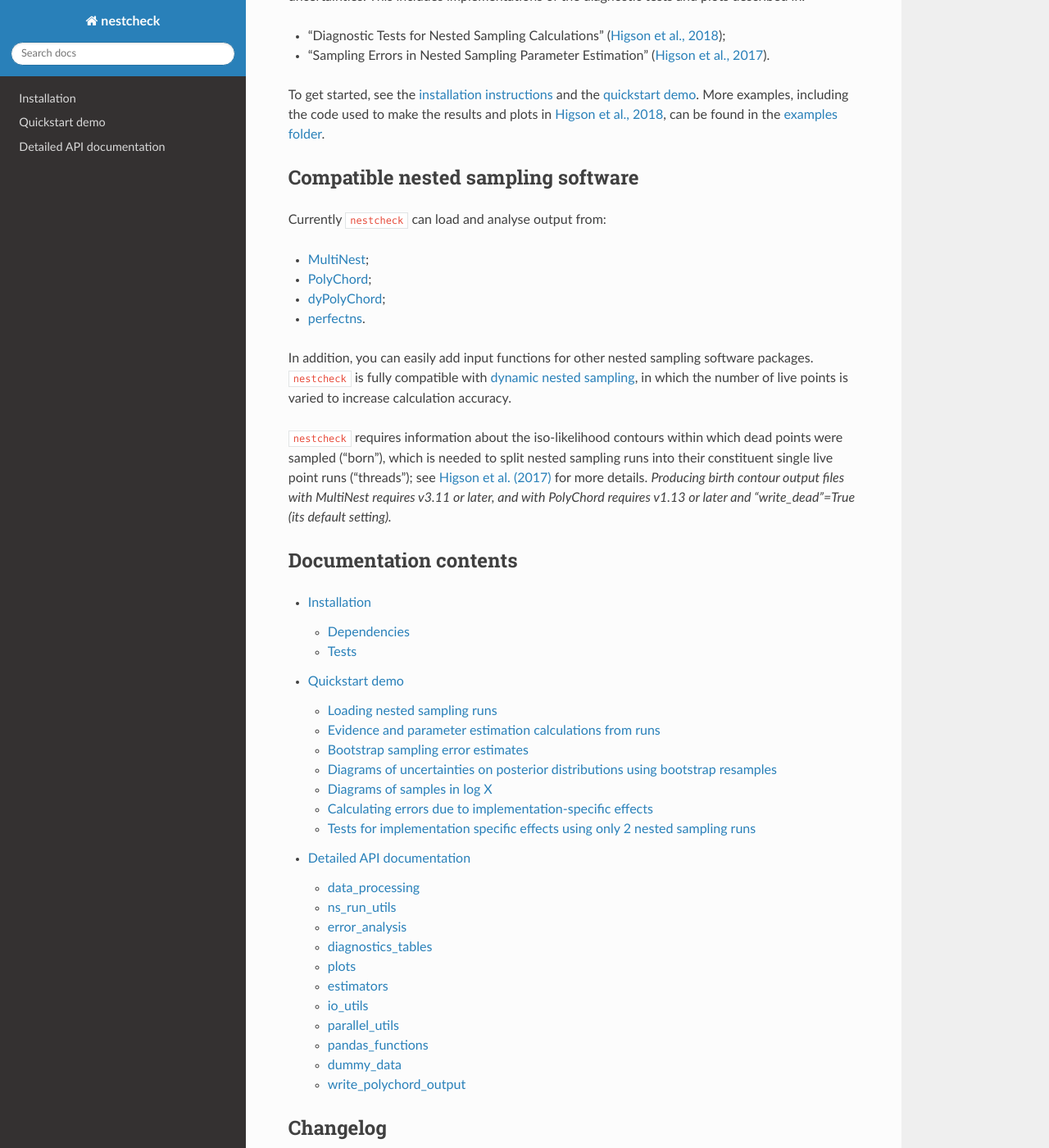
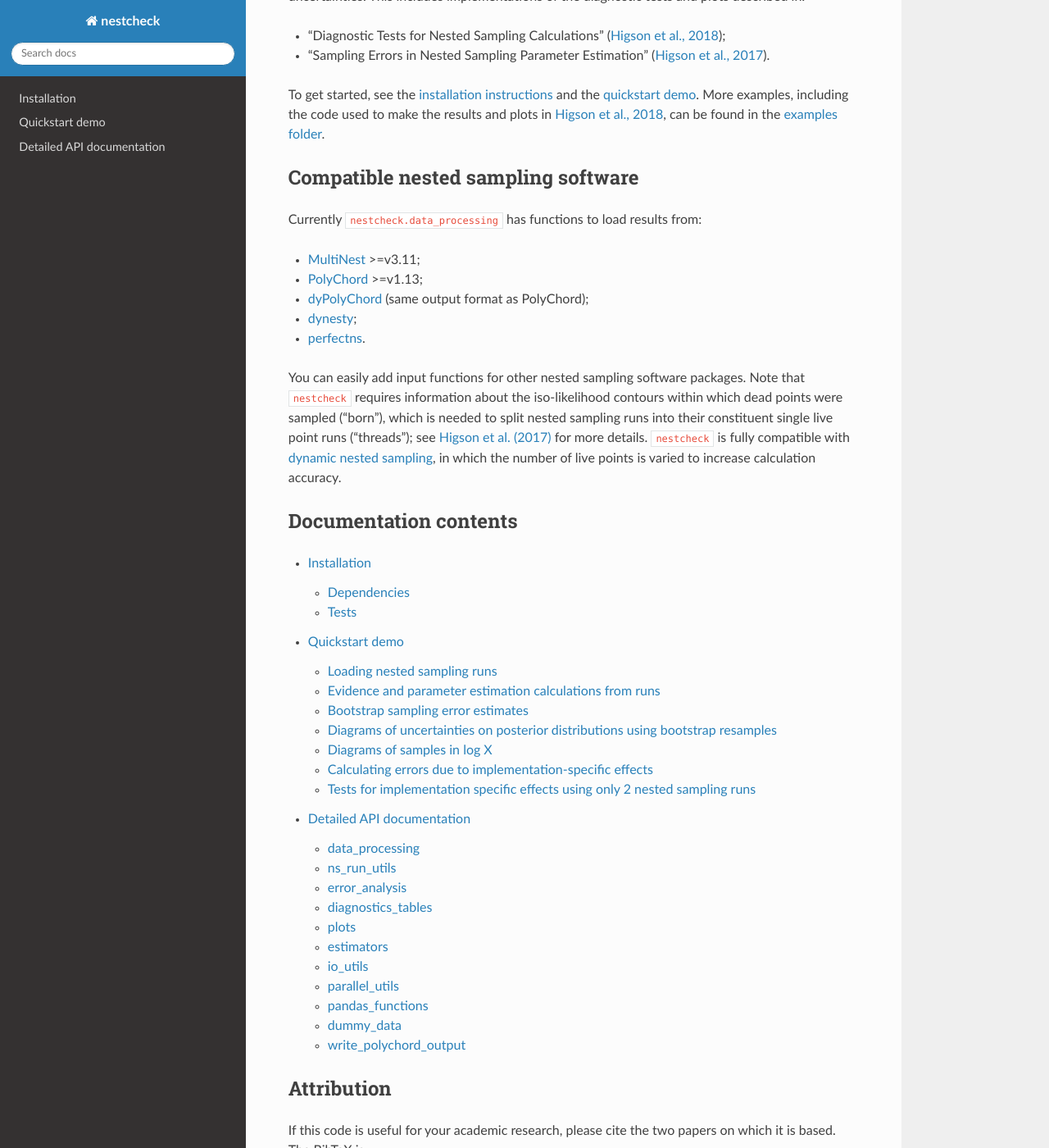
Before and after one commit to ejhigson/nestcheck, a Sphinx documentation site: the page built from docs/index.rst, in a window 1280 px wide and 1400 px high, scrolled down 245 px. Shown: the whole window at 82% size. Built offline with Sphinx 7.4.7 and the Read the Docs theme 2.0.0, drawn with Linux system fonts in a browser that asks for light colours; some of the changed text lies outside the part shown.

Commit message:
updating docs

```diff
--- a/docs/index.rst
+++ b/docs/index.rst
@@ -23,17 +23,16 @@ To get started, see the `installation instructions <http://nestcheck.readthedocs
 Compatible nested sampling software
 -----------------------------------
 
-Currently ``nestcheck`` can load and analyse output from:
+Currently ``nestcheck.data_processing`` has functions to load results from:
 
-- `MultiNest <https://ccpforge.cse.rl.ac.uk/gf/project/multinest/>`_;
-- `PolyChord <https://ccpforge.cse.rl.ac.uk/gf/project/polychord/>`_;
-- `dyPolyChord <https://github.com/ejhigson/dyPolyChord>`_;
+- `MultiNest <https://ccpforge.cse.rl.ac.uk/gf/project/multinest/>`_ >=v3.11;
+- `PolyChord <https://ccpforge.cse.rl.ac.uk/gf/project/polychord/>`_ >=v1.13;
+- `dyPolyChord <https://github.com/ejhigson/dyPolyChord>`_ (same output format as PolyChord);
+- `dynesty <https://github.com/joshspeagle/dynesty>`_;
 - `perfectns <https://github.com/ejhigson/perfectns>`_.
 
-In addition, you can easily add input functions for other nested sampling software packages.
+You can easily add input functions for other nested sampling software packages. Note that ``nestcheck`` requires information about the iso-likelihood contours within which dead points were sampled ("born"), which is needed to split nested sampling runs into their constituent single live point runs ("threads"); see `Higson et al. (2017) <https://doi.org/10.1214/17-BA1075>`_ for more details.
 ``nestcheck`` is fully compatible with `dynamic nested sampling <https://arxiv.org/abs/1704.03459>`_, in which the number of live points is varied to increase calculation accuracy.
-
-``nestcheck`` requires information about the iso-likelihood contours within which dead points were sampled ("born"), which is needed to split nested sampling runs into their constituent single live point runs ("threads"); see `Higson et al. (2017) <https://doi.org/10.1214/17-BA1075>`_ for more details. *Producing birth contour output files with MultiNest requires v3.11 or later, and with PolyChord requires v1.13 or later and "write_dead"=True (its default setting).*
 
 
 Documentation contents
@@ -45,11 +44,6 @@ Documentation contents
    install
    demos/quickstart_demo
    api
-
-Changelog
----------
-
-The changelog for each release can be found at https://github.com/ejhigson/nestcheck/releases.
 
 
 Attribution
```
Also changed, not shown: other parts of docs/index.rst (+5 -0 lines).
